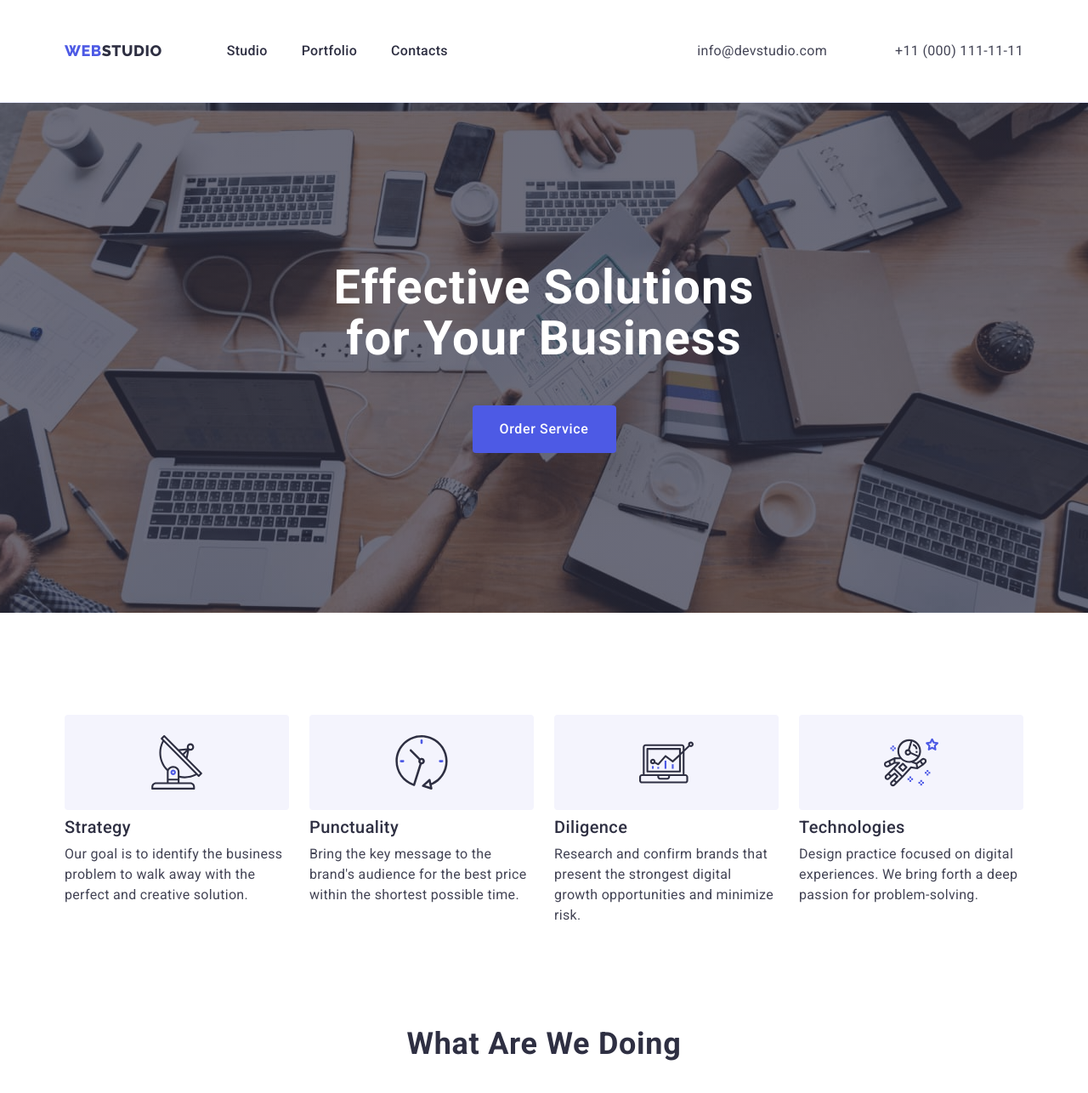
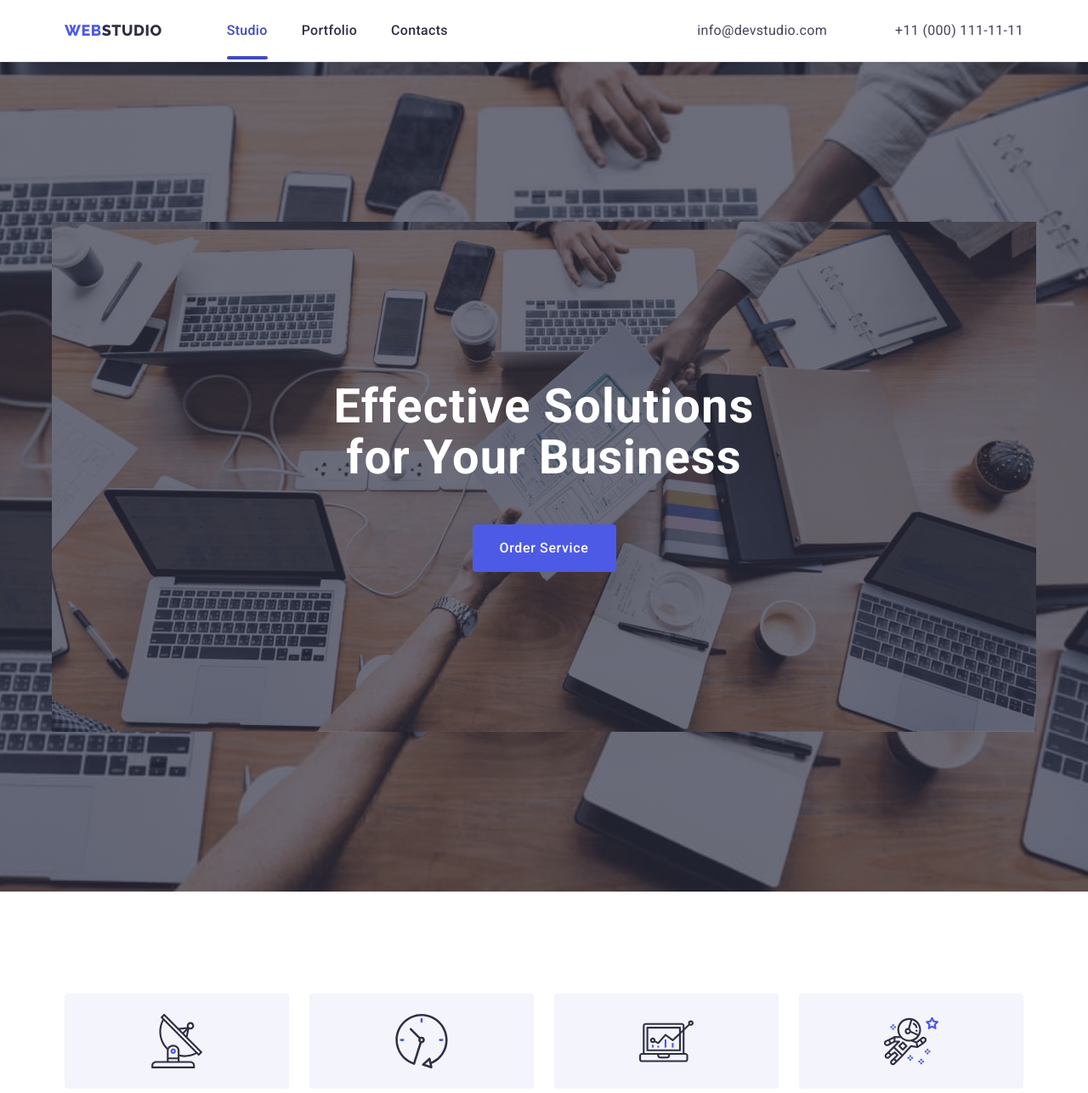
Before and after one commit to Zyamileva/goit-markup-hw-04, a plain HTML site: page index.html in a window 1280 px wide. Shown: the top 1286 px of the page at 85% size. Drawn offline with nearby package versions, Linux system fonts and the light colour scheme.

Commit message:
change two

```diff
--- a/css/styles.css
+++ b/css/styles.css
@@ -77,6 +77,7 @@ img {
     padding-left: 0px;
     padding-right: 0px;
     border-bottom: 1px solid #e7e9fc;
+    box-shadow: 0px 2px 1px rgba(46, 47, 66, 0.08), 0px 1px 1px rgba(46, 47, 66, 0.16), 0px 1px 6px rgba(46, 47, 66, 0.08);
 }
 .header_container {
     display: flex;
@@ -114,12 +115,6 @@ img {
 }
 
 .navigation-list-link {
-    display: flex;
-    padding-left: 0px;
-    flex-direction: column;
-    justify-content: center;
-    align-items: flex-start;
-    gap: 24px;
     font-weight: 500;
     font-size: 16px;
     line-height: 1.5;
@@ -129,13 +124,20 @@ img {
     transition: color 250ms cubic-bezier(0.4, 0, 0.2, 1);
 }
 
-.navigation-list-link:hover::after {
-    content: "";
-    width: 78px;
+.current {
+    position: relative;
+    color: var(--ocean);
+}
+.current::after {
+    content:"";
+    position: absolute;
+    left: 0;
+    bottom: -1px;
     height: 4px;
-
+    width: 100%;
     border-radius: 2px;
-    background-color: var(--iris, #4D5AE5);
+    display: block;
+    background-color: var(--ocean);
 }
 
 .navigation-list-link:hover, .navigation-list-link:focus {
@@ -173,8 +175,10 @@ img {
     background-color: var(--navyblue);
     background-image: linear-gradient(rgba(46, 47, 66, 0.7),
                 rgba(46, 47, 66, 0.7)), url(../images/people-office.jpg);
-    background-size: 1440px;
-    background-position: 50% 50%;
+    background-size: cover;
+    max-width: 1440px;
+    margin: 0 auto;
+    background-position: center;
     background-repeat: no-repeat;
     padding-top: 188px;
     padding-bottom: 188px;
@@ -215,34 +219,6 @@ img {
     background-color: var(--ocean);
 }
 
-/*! ------------------------section-dop------------*/
-.section-dop {
-    padding: 120px 0 8px 0;
-}
-
-.section-dop-list {
-    display: flex;
-    gap: 24px;
-    justify-content: space-between;
-}
-
-.section-dop-element {
-    width: 264px;
-    height: 112px;
-    border-radius: 4px;
-    background-color: var(--cloud);
-    position: relative;
-}
-
-.section-dop-icon {
-    max-width: 64px;
-    padding: auto;
-    position: absolute;
-    top: 50%;
-    left: 50%;
-    transform: translate(-50%, -50%);
-}
-
 /*!--------------------------section-two----------------*/
 .section-two {
     padding-bottom: 120px;
@@ -267,10 +243,29 @@ img {
     display: flex;
     gap: 24px;
     justify-content: space-between;
+        padding-top: 120px;
+}
+
+.section-dop-element {
+    width: 264px;
+    height: 112px;
+    border-radius: 4px;
+    background-color: var(--cloud);
+    position: relative;
+}
+
+.section-dop-icon {
+    max-width: 64px;
+    padding: auto;
+    position: absolute;
+    top: 50%;
+    left: 50%;
+    transform: translate(-50%, -50%);
 }
 
 .title-general {
     margin-bottom: 8px;
+    margin-top: 8px;
 }
 
 .section-two-element {
@@ -321,7 +316,9 @@ img {
     text-align: center;
     flex-basis: calc((100% - 3 * 24px) / 4);
     border-radius: 0px 0px 4px 4px;
-    box-shadow: 0px 2px 1px 0px rgba(46, 47, 66, 0.08), 0px 1px 1px 0px rgba(46, 47, 66, 0.16), 0px 1px 6px 0px rgba(46, 47, 66, 0.08);
+    box-shadow: 0px 1px 6px rgba(46, 47, 66, 0.08),
+        0px 1px 1px rgba(46, 47, 66, 0.16),
+        0px 2px 1px rgba(46, 47, 66, 0.08);
 }
 
 .container-title {
--- a/index.html
+++ b/index.html
@@ -20,7 +20,7 @@
                 <nav class="header-navigation">
                     <a class="header-logo link" href="./index.html">Web<span class="header-logo-span">Studio</span></a>
                     <ul class="navigation-list list">
-                        <li class="navigation-list-item"><a class="navigation-list-link link" href="./index.html">Studio</a></li>
+                        <li class="navigation-list-item"><a class="navigation-list-link current link " href="./index.html">Studio</a></li>
                         <li class="navigation-list-item"><a class="navigation-list-link link" href="./portfolio.html">Portfolio</a></li>
                         <li class="navigation-list-item"><a class="navigation-list-link link" href="">Contacts</a></li>
                     </ul>
@@ -41,37 +41,9 @@
 
         <main class="main">
             <section class="section-one">
-                <div class="container">
+                <div class="container section-one">
                     <h1 class="section-one-title">Effective Solutions for Your Business</h1>
                     <button data-modal-open type="button" class="section-one-btn">Order Service</button>
-                </div>
-            </section>
-
-            <section class="section-dop">
-                <div class="container">
-                    <h2 class="visually-hidden">Info</h2>
-                    <ul class="section-dop-list list">
-                        <li class="section-dop-element">
-                            <svg class="section-dop-icon" width="64" height="64">
-                                <use href="./images/icons.svg#icon-antenna"></use>
-                            </svg>
-                        </li>
-                        <li class="section-dop-element">
-                            <svg class="section-dop-icon" width="64" height="64">
-                                <use href="./images/icons.svg#icon-clock"></use>
-                            </svg>
-                        </li>
-                        <li class="section-dop-element">
-                            <svg class="section-dop-icon" width="64" height="64">
-                                <use href="./images/icons.svg#icon-diagram"></use>
-                            </svg>
-                        </li>
-                        <li class="section-dop-element">
-                            <svg class="section-dop-icon" width="64" height="64">
-                                <use href="./images/icons.svg#icon-astronaut"></use>
-                            </svg>
-                        </li>
-                    </ul>
                 </div>
             </section>
 
@@ -80,18 +52,38 @@
                     <h2 class="visually-hidden">Info</h2>
                     <ul class="section-two-list list">
                         <li class="section-two-element">
+                            <div class="section-dop-element">
+                                <svg class="section-dop-icon" width="64" height="64">
+                                <use href="./images/icons.svg#icon-antenna"></use>
+                                </svg>
+                            </div>
                             <h3 class="title-general">Strategy</h3>
                             <p class="text-general">Our goal is to identify the business problem to walk away with the perfect and creative solution.</p>
                         </li>
                         <li class="section-two-element">
+                            <div class="section-dop-element">
+                                <svg class="section-dop-icon" width="64" height="64">
+                                    <use href="./images/icons.svg#icon-clock"></use>
+                                </svg>
+                            </div>
                             <h3 class="title-general">Punctuality</h3>
                             <p class="text-general">Bring the key message to the brand's audience for the best price within the shortest possible time.</p>
                         </li>
                         <li class="section-two-element">
+                            <div class="section-dop-element">
+                                <svg class="section-dop-icon" width="64" height="64">
+                                    <use href="./images/icons.svg#icon-diagram"></use>
+                                </svg>
+                            </div>
                             <h3 class="title-general">Diligence</h3>
                             <p class="text-general">Research and confirm brands that present the strongest digital growth opportunities and minimize risk.</p>
                         </li>
                         <li class="section-two-element">
+                            <div class="section-dop-element">
+                                <svg class="section-dop-icon" width="64" height="64">
+                                    <use href="./images/icons.svg#icon-astronaut"></use>
+                                </svg>
+                            </div>
                             <h3 class="title-general">Technologies</h3>
                             <p class="text-general">Design practice focused on digital experiences. We bring forth a deep passion for problem-solving.</p>
                         </li>
```
Also changed, not shown: portfolio.html (+1 -1 lines).
